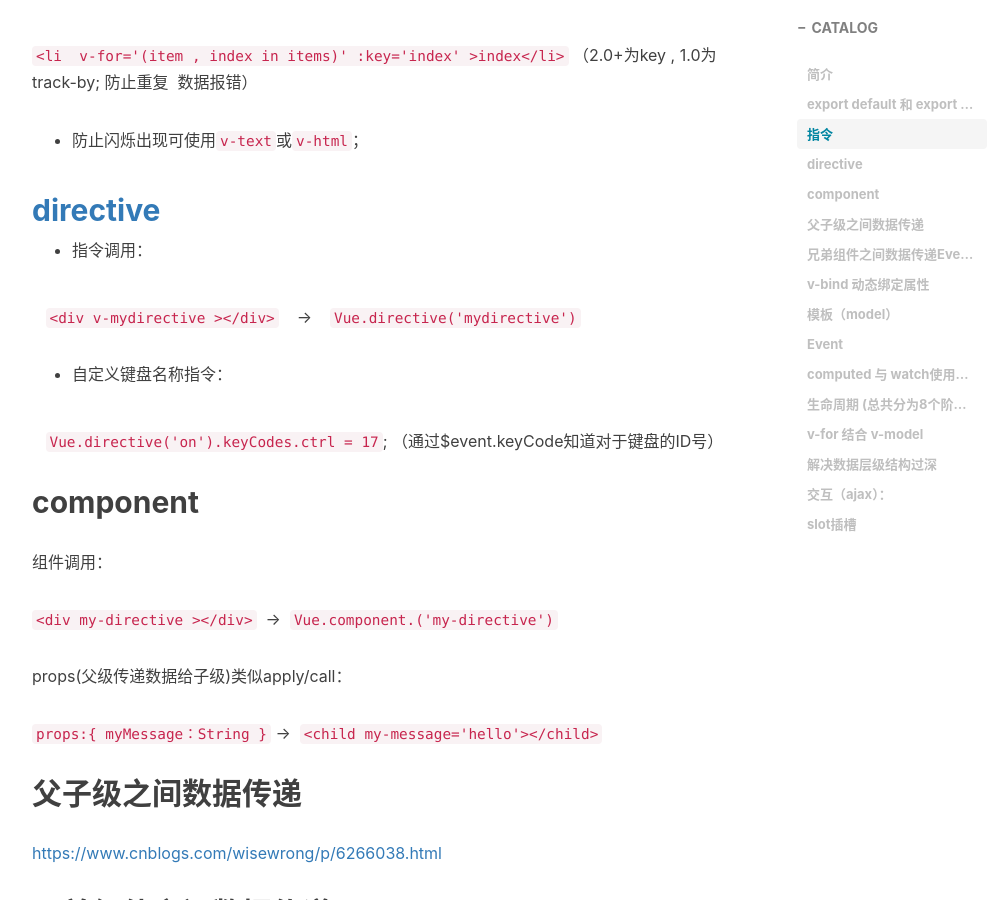
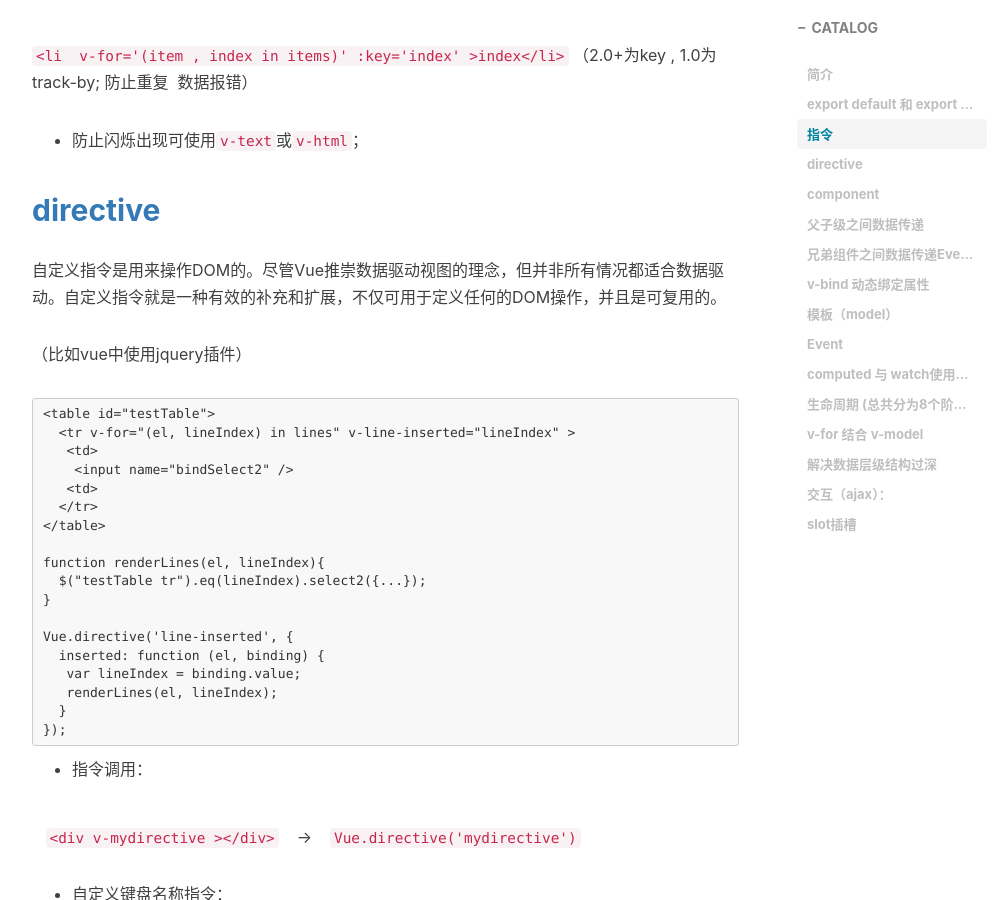
Before and after one commit to devin-huang/devin-huang.github.io, a Jekyll site: the page built from _posts/2017-08-01-Vue开发.md, in a window 1280 px wide and 900 px high, scrolled down 1079 px. Shown: the whole window, without its empty margins (233-1236 px from the left). Built offline with Jekyll 4.4.1, drawn with Linux system fonts in a browser that asks for light colours; nearby versions of some CDN libraries; comment, search, counter and statistics services are not loaded.

Commit message:
Update 2017-08-01-Vue开发.md

````diff
--- a/_posts/2017-08-01-Vue开发.md
+++ b/_posts/2017-08-01-Vue开发.md
@@ -35,6 +35,31 @@ tags:
 * 防止{{ }}闪烁出现可使用`v-text`或`v-html`；
 
 ## [directive](https://cn.vuejs.org/v2/api/#Vue-directive)
+
+自定义指令是用来操作DOM的。尽管Vue推崇数据驱动视图的理念，但并非所有情况都适合数据驱动。自定义指令就是一种有效的补充和扩展，不仅可用于定义任何的DOM操作，并且是可复用的。
+
+（比如vue中使用jquery插件）
+
+```
+<table id="testTable">
+  <tr v-for="(el, lineIndex) in lines" v-line-inserted="lineIndex" >
+   <td>
+    <input name="bindSelect2" />
+   <td>
+  </tr>
+</table>
+
+function renderLines(el, lineIndex){
+  $("testTable tr").eq(lineIndex).select2({...});
+}
+
+Vue.directive('line-inserted', {
+  inserted: function (el, binding) {
+   var lineIndex = binding.value;
+   renderLines(el, lineIndex);
+  }
+});
+```
 
 * 指令调用：
 
````
